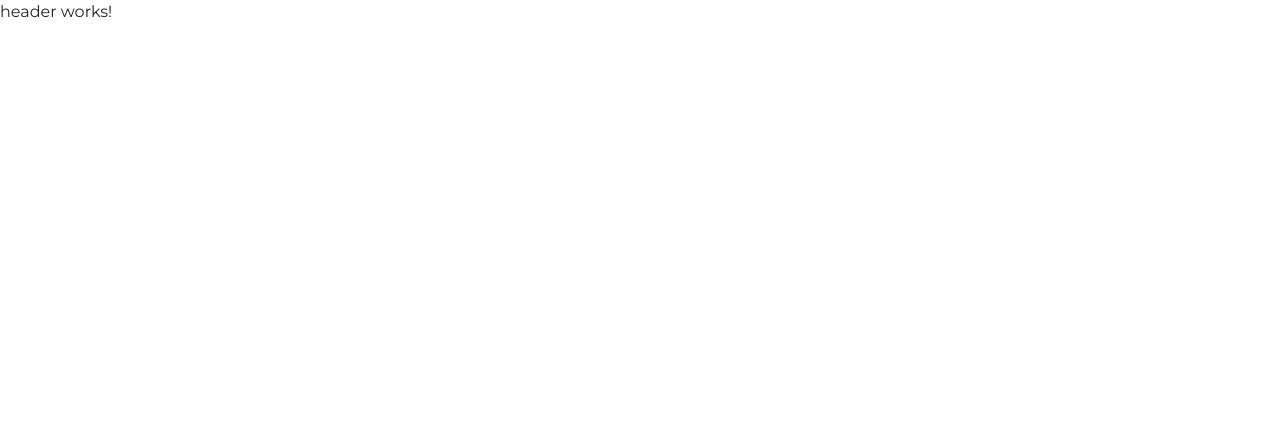
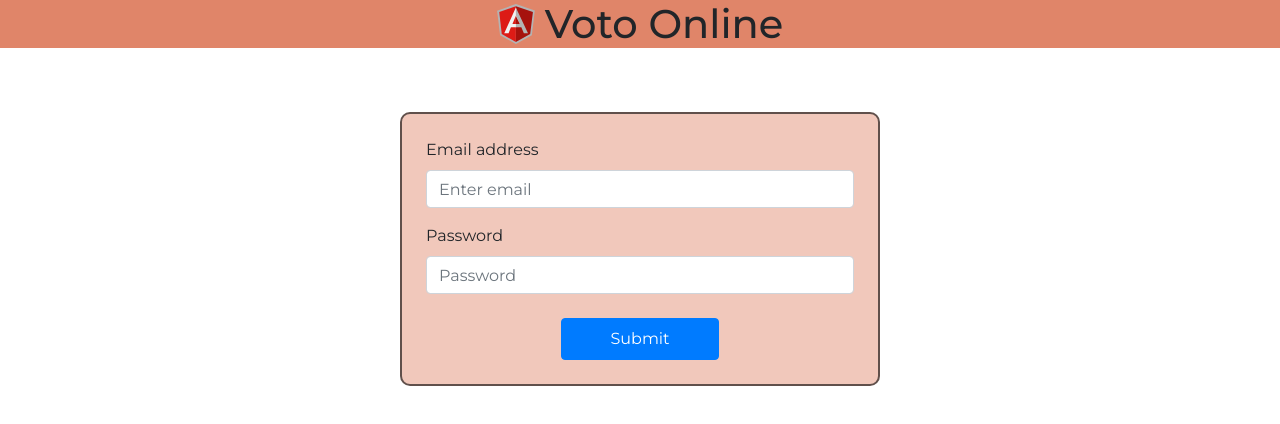
Before and after one commit to ragoale99/VotoOnline-Angular, an Angular app: page / in a window 1280 px wide. Shown: the top 424 px of the page. Built offline with nearby package versions, Linux system fonts and the light colour scheme.

Commit message:
header e form

```diff
--- a/src/app/app.component.html
+++ b/src/app/app.component.html
@@ -1 +1,2 @@
 <app-header></app-header>
+<app-login></app-login>
--- a/src/app/app.module.ts
+++ b/src/app/app.module.ts
@@ -5,9 +5,10 @@ import { BrowserModule } from '@angular/platform-browser';
 import { AppComponent } from './app.component';
 import { NgbModule } from '@ng-bootstrap/ng-bootstrap';
 import { HeaderComponent } from './header/header.component';
+import { LoginComponent } from './login/login.component';
 
 @NgModule({
-  declarations: [AppComponent, HeaderComponent],
+  declarations: [AppComponent, HeaderComponent, LoginComponent],
   imports: [BrowserModule, FormsModule, NgbModule],
   providers: [],
   bootstrap: [AppComponent],
--- a/src/app/header/header.component.css
+++ b/src/app/header/header.component.css
@@ -0,0 +1,8 @@
+.header {
+  display: flex;
+  justify-content: center;
+  align-items: center;
+  flex-direction: row;
+  height: 3em;
+  background-color: rgb(224, 133, 105);
+}
--- a/src/app/header/header.component.html
+++ b/src/app/header/header.component.html
@@ -1 +1,32 @@
-<p>header works!</p>
+<div class="header">
+  <svg
+    width="40"
+    height="40"
+    viewBox="0 0 256 270"
+    xmlns="http://www.w3.org/2000/svg"
+    preserveAspectRatio="xMinYMin meet"
+    class="mr-2"
+  >
+    <path
+      d="M127.606.341L.849 44.95 20.88 211.022l106.86 58.732 107.412-59.528L255.175 44.16 127.606.341z"
+      fill="#B3B3B3"
+    />
+    <path
+      d="M242.532 53.758L127.31 14.466v241.256l96.561-53.441 18.66-148.523z"
+      fill="#A6120D"
+    />
+    <path
+      d="M15.073 54.466l17.165 148.525 95.07 52.731V14.462L15.074 54.465z"
+      fill="#DD1B16"
+    />
+    <path
+      d="M159.027 142.898L127.31 157.73H93.881l-15.714 39.305-29.228.54L127.31 23.227l31.717 119.672zm-3.066-7.467l-28.44-56.303-23.329 55.334h23.117l28.652.97z"
+      fill="#F2F2F2"
+    />
+    <path
+      d="M127.309 23.226l.21 55.902 26.47 55.377h-26.62l-.06 23.189 36.81.035 17.204 39.852 27.967.518-81.981-174.873z"
+      fill="#B3B3B3"
+    />
+  </svg>
+  <h1 class="mt-2">Voto Online</h1>
+</div>
--- /dev/null
+++ b/src/app/login/login.component.css
@@ -0,0 +1,17 @@
+.login-container {
+  padding: 1.5em;
+  background-color: rgba(224, 133, 105, 0.452);
+  width: 30em;
+  max-width: 80%;
+  margin: 4em auto;
+  border: solid 2px #0000009a;
+  border-radius: 10px;
+  display: flex;
+  flex-direction: column;
+  justify-content: center;
+  align-items: center;
+}
+
+form {
+  width: 100%;
+}
--- /dev/null
+++ b/src/app/login/login.component.html
@@ -0,0 +1,28 @@
+<div class="login-container">
+  <form>
+    <div class="form-group">
+      <label for="exampleInputEmail1">Email address</label>
+      <input
+        type="email"
+        class="form-control"
+        id="exampleInputEmail1"
+        aria-describedby="emailHelp"
+        placeholder="Enter email"
+      />
+    </div>
+    <div class="form-group">
+      <label for="exampleInputPassword1">Password</label>
+      <input
+        type="password"
+        class="form-control"
+        id="exampleInputPassword1"
+        placeholder="Password"
+      />
+    </div>
+    <div class="d-flex justify-content-center">
+      <button type="submit" class="btn btn-primary px-5 py-2 mt-2">
+        Submit
+      </button>
+    </div>
+  </form>
+</div>
--- /dev/null
+++ b/src/app/login/login.component.ts
@@ -0,0 +1,15 @@
+import { Component, OnInit } from '@angular/core';
+
+@Component({
+  selector: 'app-login',
+  templateUrl: './login.component.html',
+  styleUrls: ['./login.component.css']
+})
+export class LoginComponent implements OnInit {
+
+  constructor() { }
+
+  ngOnInit(): void {
+  }
+
+}
--- a/src/styles.css
+++ b/src/styles.css
@@ -1,5 +1,12 @@
-@import url("https://fonts.googleapis.com/css2?family=Montserrat:wght@200;400;500&display=swap");
+@import url("https://fonts.googleapis.com/css2?family=Montserrat:wght@200;400;500;700&display=swap");
 
 * {
   font-family: "Montserrat", sans-serif;
 }
+
+html,
+body {
+  margin: 0;
+  padding: 0;
+  box-sizing: border-box;
+}
```
